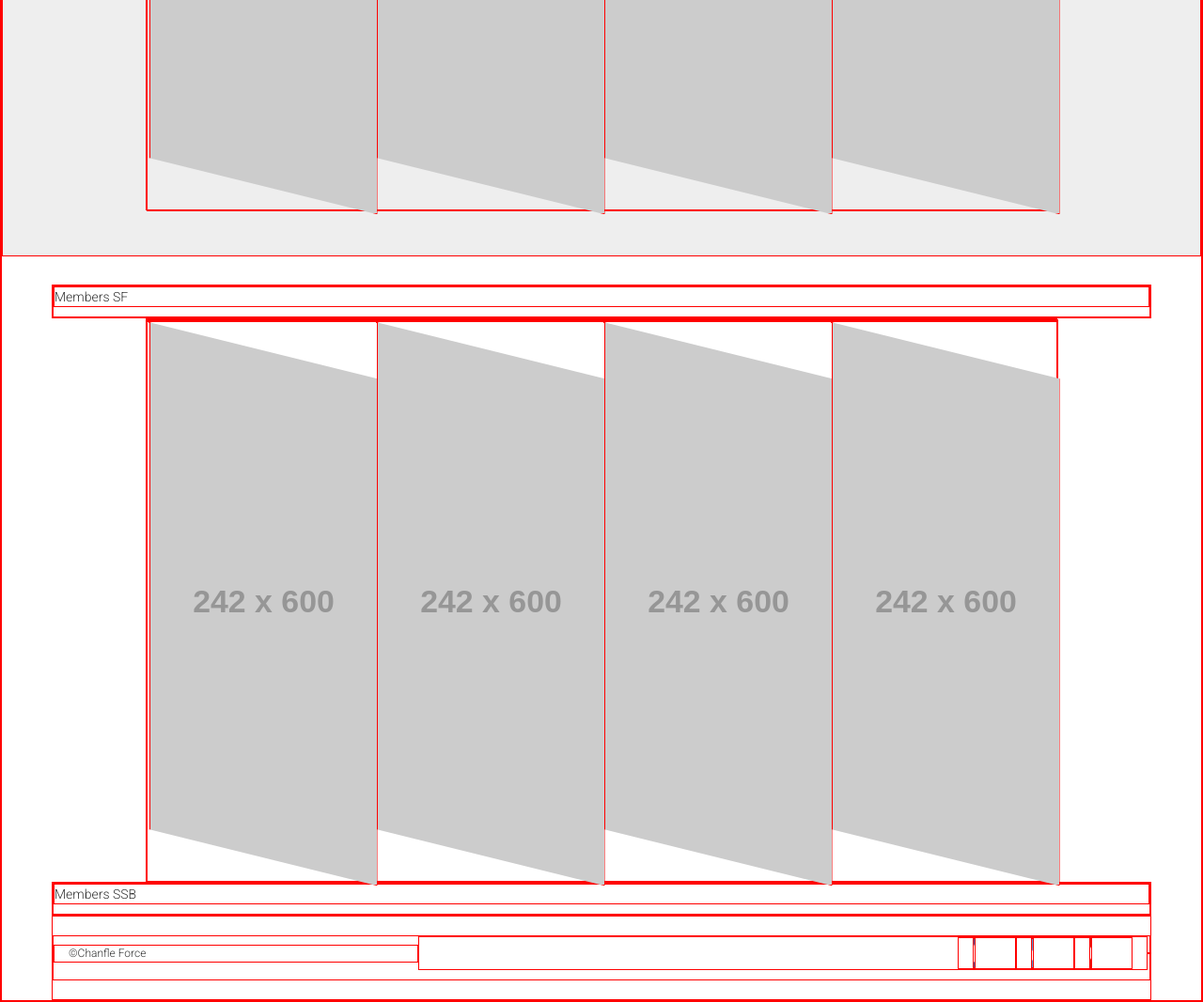
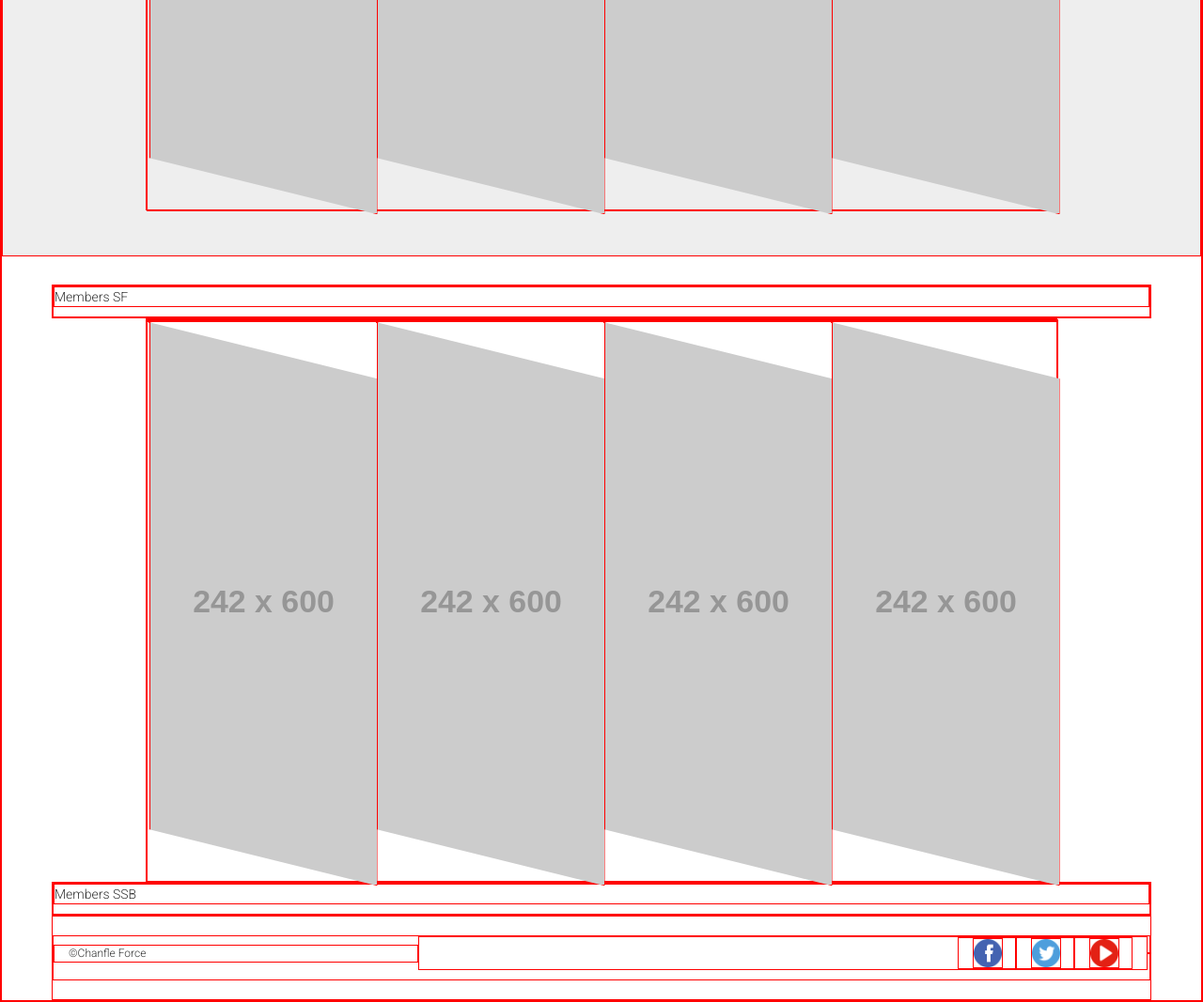
Before and after one commit to CarlosRmz/cf, a plain HTML site: page index.html in a window 1280 px wide. Shown: the part 716-1783 px from the top of the page at 94% size. Drawn offline with nearby package versions, Linux system fonts and the light colour scheme; placeholder pictures from the web are drawn by us.

Commit message:
Fix social footer icon

```diff
--- a/css/style.css
+++ b/css/style.css
@@ -50,7 +50,7 @@ footer ul {
 }
 
 footer li img {
-  width: 3px;
+  width: 32px;
   height: 32px;
 }
 
```
